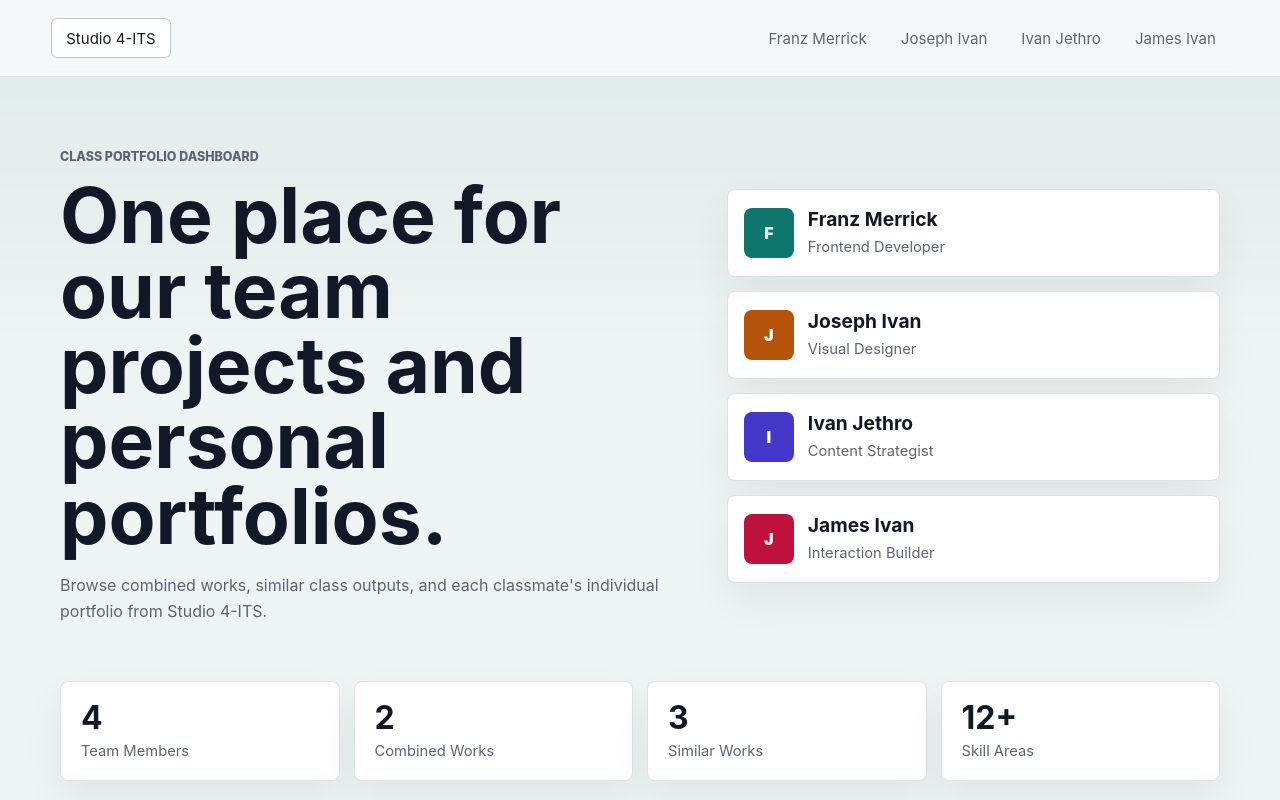
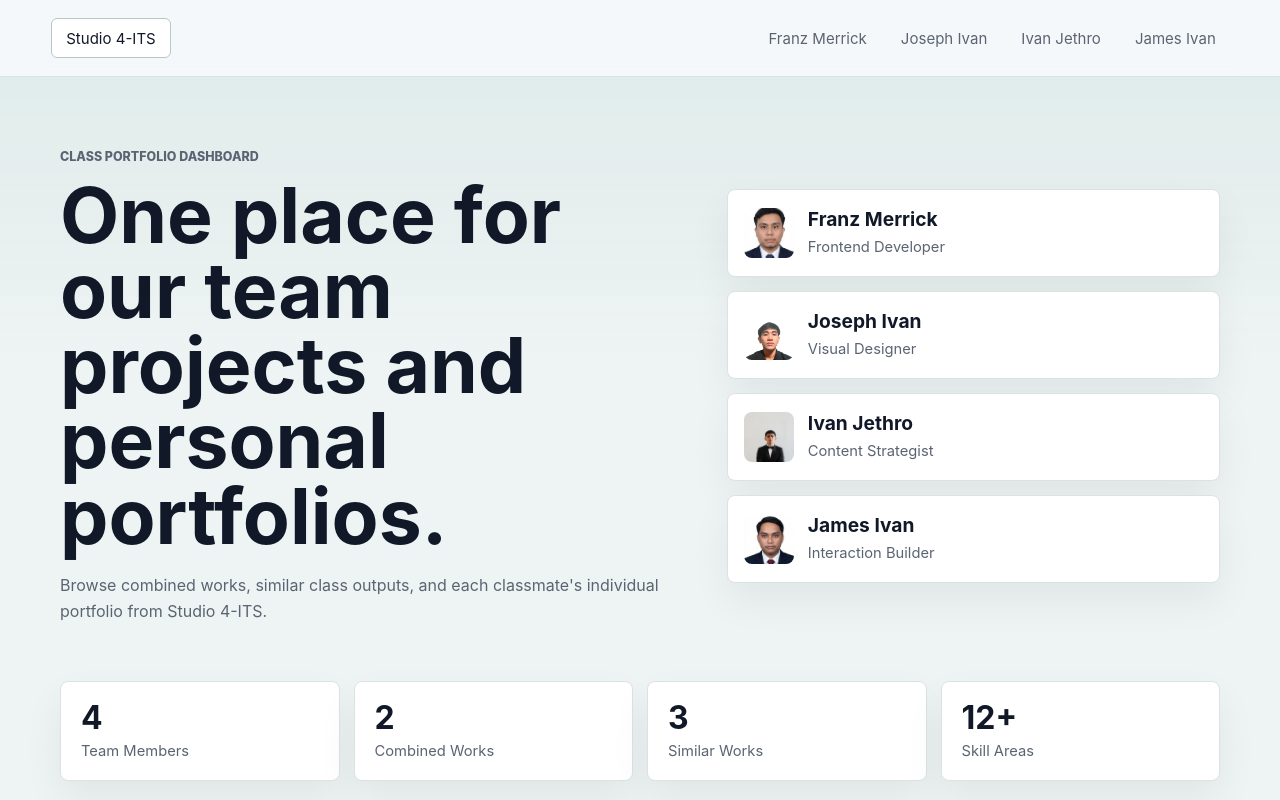
Before and after one commit to franzaluba04-ai/Studio_3_4_12_30, a React (Vite) app: page / in a window 1280 px wide. Shown: the top 800 px of the page. Built offline with nearby package versions, Linux system fonts and the light colour scheme.

Commit message:
feat: add Ivan Jethro portfolio profile and update App shell with navigation and styling

```diff
--- a/src/App.css
+++ b/src/App.css
@@ -143,6 +143,11 @@
   width: 50px;
   height: 50px;
   border-radius: 8px;
+  object-fit: cover;
+  object-position: center;
+}
+
+img.profile-mark {
   object-fit: cover;
   object-position: center;
 }
--- a/src/App.jsx
+++ b/src/App.jsx
@@ -147,6 +147,20 @@ function getExternalPortfolioHref(portfolioUrl) {
   return `${window.location.origin}${normalizedBase}${portfolioUrl}`
 }
 
+function getAppAssetHref(assetPath) {
+  if (/^https?:\/\//i.test(assetPath) || assetPath.startsWith('/')) {
+    return assetPath
+  }
+
+  const currentPath = window.location.pathname
+  const appBasePath = currentPath.includes('/aluba-portfolio/')
+    ? currentPath.split('/aluba-portfolio/')[0]
+    : currentPath.replace(/\/[^/]*$/, '')
+  const normalizedBase = appBasePath.endsWith('/') ? appBasePath : `${appBasePath}/`
+
+  return `${normalizedBase}${assetPath}`
+}
+
 function Dashboard({ works }) {
   const combinedCount = works.filter((work) => work.type === 'Combined Work').length
   const similarCount = works.filter((work) => work.type === 'Similar Work').length
@@ -166,13 +180,7 @@ function Dashboard({ works }) {
         <div className="team-panel" aria-label="Team members">
           {teamMembers.map((member) => (
             <article key={member.id} className="member-tile">
-              <div className="avatar" style={{ backgroundColor: member.color }}>
-                {member.avatarUrl ? (
-                  <img src={member.avatarUrl} alt={member.name} />
-                ) : (
-                  member.name.slice(0, 1)
-                )}
-              </div>
+              <Avatar member={member} className="avatar" />
               <div>
                 <h2>{member.name}</h2>
                 <p>{member.role}</p>
@@ -199,7 +207,7 @@ function Avatar({ member, className }) {
     return (
       <img
         className={className}
-        src={member.image}
+        src={getAppAssetHref(member.image)}
         alt={`${member.name} profile`}
         loading="lazy"
       />
@@ -217,13 +225,7 @@ function MemberPortfolio({ member, works }) {
   return (
     <>
       <section className="profile-hero">
-        <div className="profile-mark" style={{ backgroundColor: member.color }}>
-          {member.avatarUrl ? (
-            <img src={member.avatarUrl} alt={member.name} />
-          ) : (
-            member.name.slice(0, 1)
-          )}
-        </div>
+        <Avatar member={member} className="profile-mark" />
         <div>
           <p className="eyebrow">Individual Portfolio</p>
           <h1>{member.name}</h1>
--- a/src/portfolios/ivan-jethro/profile.js
+++ b/src/portfolios/ivan-jethro/profile.js
@@ -6,6 +6,7 @@ const ivanJethro = {
   bio: 'Turns rough project ideas into clear descriptions, case studies, and user-focused narratives.',
   skills: ['Writing', 'Research', 'Editing', 'Planning'],
   color: '#4338ca',
+  image: 'team/ivan-jethro.png',
   portfolioUrl: 'https://jethro-dungog-r5rjw1jhd-jethrodungogs-projects.vercel.app/',
 }
 
```
